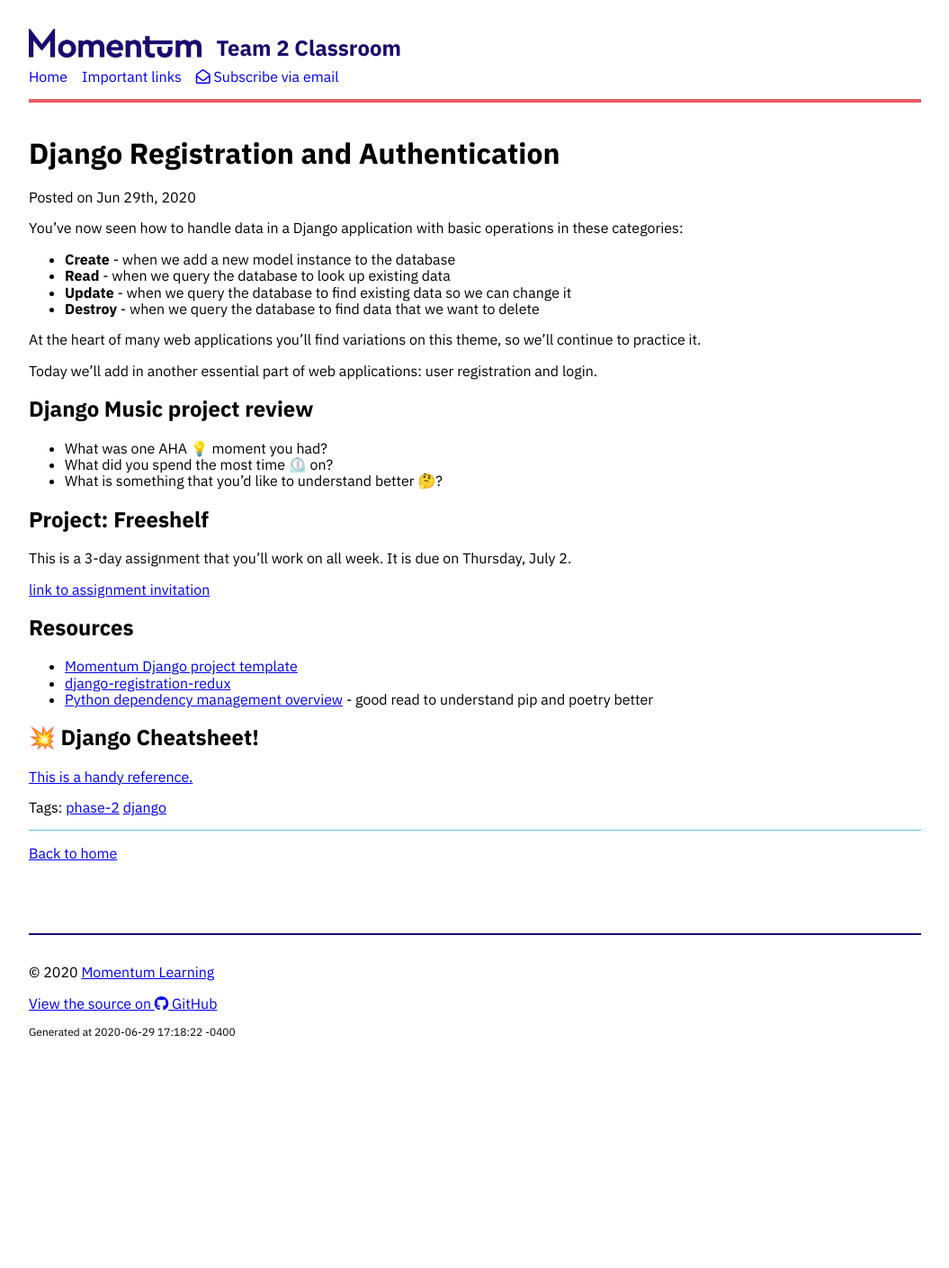
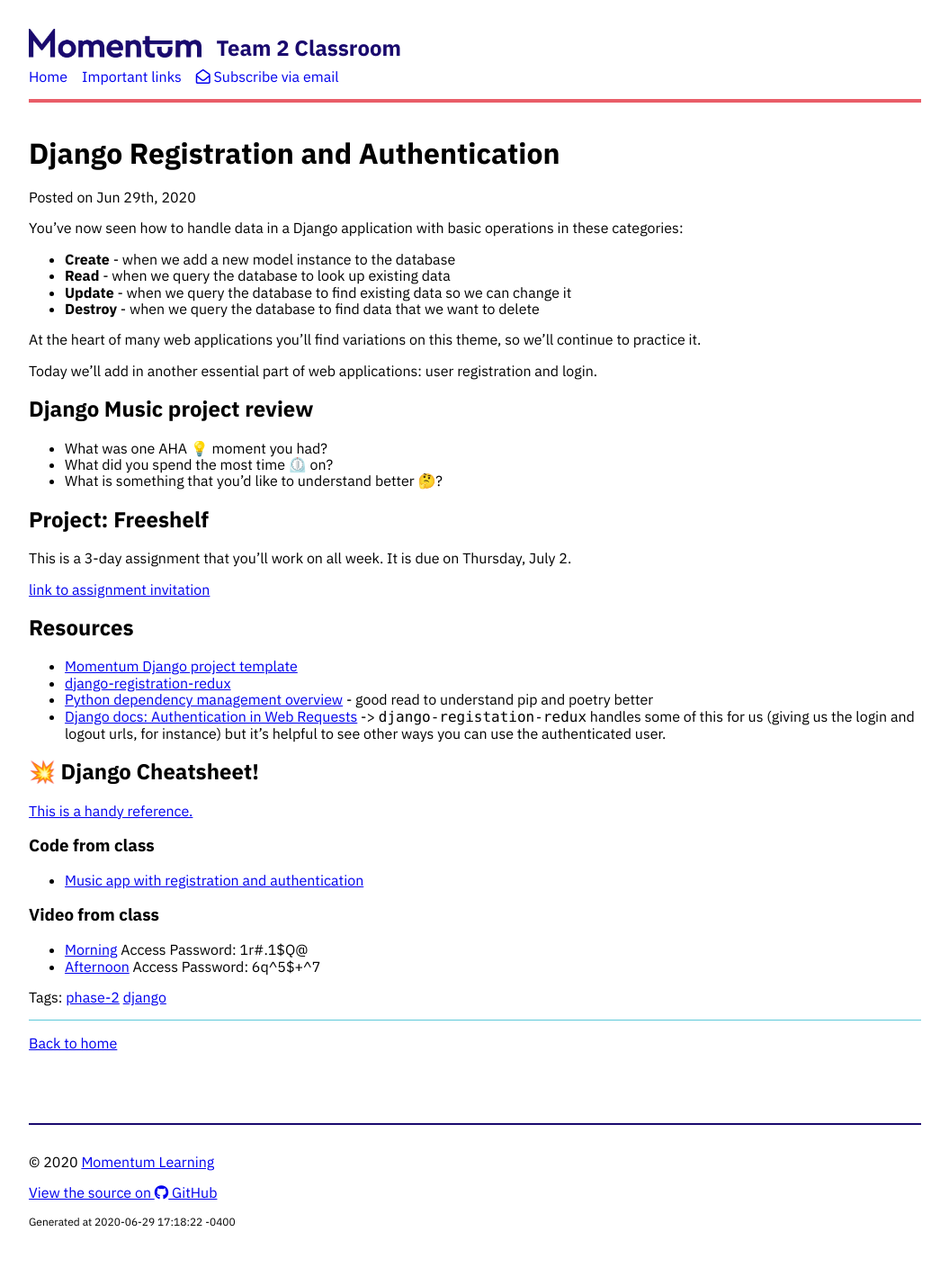
Before and after one commit to momentum-team-3/momentum-team-3.github.io, a Jekyll site: the page built from _posts/2020-06-29-django-auth.md, in a window 1280 px wide. Shown: the whole page at 90% size, without its empty margins (112-1167 px from the left). Built offline with Jekyll 4.4.1, drawn with Linux system fonts in a browser that asks for light colours; nearby versions of some CDN libraries; before the commit the page ends 1198 px from its top, so only the background shows below that.

Commit message:
Add code and videos and one more link to docs

```diff
--- a/_posts/2020-06-29-django-auth.md
+++ b/_posts/2020-06-29-django-auth.md
@@ -32,7 +32,17 @@ This is a 3-day assignment that you'll work on all week. It is due on Thursday,
 * [Momentum Django project template](https://github.com/momentumlearn/django-project-template)
 * [django-registration-redux](https://django-registration-redux.readthedocs.io/en/latest/index.html)
 * [Python dependency management overview](https://modelpredict.com/python-dependency-management-tools) - good read to understand pip and poetry better
+* [Django docs: Authentication in Web Requests](https://docs.djangoproject.com/en/3.0/topics/auth/default/#authentication-in-web-requests) -> `django-registation-redux` handles some of this for us (giving us the login and logout urls, for instance) but it's helpful to see other ways you can use the authenticated user.
 
 ## 💥 Django Cheatsheet!
 
 [This is a handy reference.](https://github.com/lucrae/django-cheat-sheet)
+
+### Code from class
+
+* [Music app with registration and authentication](https://github.com/momentum-team-2/examples/tree/master/django-music-with-auth)
+
+### Video from class
+
+* [Morning](https://us02web.zoom.us/rec/share/uOxEKuD91kNOZZGT8mLcGbQKDt3Caaa82yYf-aELzBu8tGNNYWFX1s_7zol11RwX) Access Password: 1r#.1$Q@
+* [Afternoon](https://us02web.zoom.us/rec/share/tcJcCPb3-WFOc4nfuW7yYZ4HQo_daaa80yYb_fNfzE7LI0-HTbXDKd0rEJ2W_LW0) Access Password: 6q^5$+^7
```
